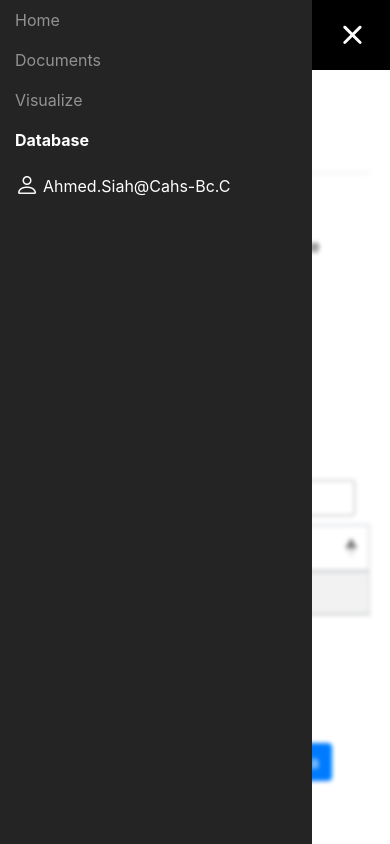
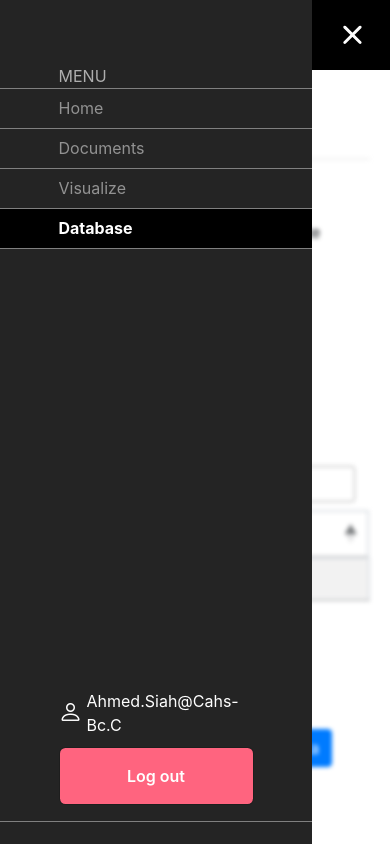
Before and after one commit to garenpham/BC-Centre-for-Aquatic-Health-Sciences, a Flask app: page /display_data in a window 390 px wide, after a click on "Database". Run offline with Flask 2, Linux system fonts and the light colour scheme; a user stored in the database is signed in; data that the repository does not hold is empty; some libraries are stand-ins or nearby versions.

Commit message:
current nav highlight bg

```diff
--- a/app/static/css/style.css
+++ b/app/static/css/style.css
@@ -107,29 +107,38 @@ hr {
 	}
 }
 @media (max-width: 999px) {
+	body.active {
+		overflow: hidden;
+	}
 	main.active {
 		filter: blur(2px);
 	}
 
 	.container {
-		padding-inline: 1.24rem 1.24rem;
+		padding-inline: 1.28rem 1.28rem;
 	}
 	.mb-10 {
 		margin-bottom: 2.4rem;
 	}
 	.dropdown-menu {
 		border-radius: 0.4rem;
+		display: block;
 	}
 	.navbar-collapse {
 		position: fixed;
+		display: flex;
+		flex-direction: column;
+		padding-top: 4rem;
+		background-color: #242424;
 		top: 0px;
 		left: 0;
-		padding-left: 15px;
-		padding-right: 15px;
-		padding-bottom: 15px;
-		width: 80%;
+		width: 80vw;
 		height: 100%;
 		z-index: 99;
+	}
+
+	.navbar-nav {
+		width: 100%;
 	}
 
 	.navbar-collapse.collapsing {
@@ -137,17 +146,14 @@ hr {
 		transition: height 0s;
 	}
 	.navbar-collapse.active {
-		transition: left 300ms ease-out;
+		transition: left 280ms ease-out;
 	}
 
 	.navbar-collapse.show {
 		left: 0;
-		transition: left 300ms ease-out;
+		transition: left 280ms ease-out;
 	}
 
-	#navbarNav {
-		background-color: #242424;
-	}
 	#closeIcon {
 		-webkit-text-stroke: 1.4px;
 		font-size: 1.4rem;
@@ -155,6 +161,27 @@ hr {
 		left: 87.5%;
 	}
 	#closeIcon.active {
-		visibility: visible !important;
+		display: block !important;
+	}
+	.nav-item {
+		width: 50vw;
+		margin: auto;
+	}
+
+	#menu .nav-item::after {
+		content: "";
+		display: block;
+		position: absolute;
+		width: 80vw;
+		left: 0;
+		border-bottom: 1px solid grey;
+	}
+
+	#dropdownBtn {
+		border-bottom: 1px solid grey;
+		margin-bottom: 1.4rem;
+	}
+	#dropdownBtn {
+		padding-bottom: 1rem;
 	}
 }
--- a/app/static/js/app.js
+++ b/app/static/js/app.js
@@ -1,24 +1,24 @@
 function highlight() {
 	var pageurl = location.href;
 	var navlinks = document.getElementsByTagName("a");
-	var dropdownNav = document.getElementById("dropdownNav");
 	var navSmTitle = document.getElementById("navSmTitle");
+	var navBg = document.getElementsByClassName("nav-bg");
 
 	for (i = 0; i < navlinks.length; i++) {
 		var currentPage = navlinks.item(i);
 		if (currentPage.href == pageurl) {
+			currentPage.style.color = "white";
+			navSmTitle.innerHTML = currentPage.innerHTML;
+			navBg.item(i).style.backgroundColor = "black";
 			if (
 				!/Android|webOS|iPhone|iPad|iPod|BlackBerry/i.test(navigator.userAgent)
 			) {
 				// what you want to run in desktop
 				currentPage.style.fontWeight = "bold";
-				currentPage.style.color = "white";
 			} else {
 				// mobile
-				currentPage.style.color = "white";
-				dropdownNav.setAttribute("style", "display: block");
-				navSmTitle.innerHTML = currentPage.innerHTML;
 			}
+		} else {
 		}
 	}
 }
@@ -28,14 +28,18 @@ window.onload = highlight;
 var navbar_toggler = document.querySelector(".navbar-toggler");
 var closeIcon = document.getElementById("closeIcon");
 var main = document.querySelector("main");
+var body = document.querySelector("body");
 var navCollapse = document.querySelector(".navbar-collapse");
 
 navbar_toggler.addEventListener("click", function () {
 	closeIcon.classList.toggle("active");
 	if (closeIcon.classList.contains("active")) {
 		navCollapse.classList.remove("active");
+		main.classList.add("active");
+		body.classList.add("active");
 	} else {
 		navCollapse.classList.add("active");
+		main.classList.remove("active");
+		body.classList.add("active");
 	}
-	main.classList.toggle("active");
 });
--- a/app/templates/public/about.html
+++ b/app/templates/public/about.html
@@ -24,7 +24,7 @@ endblock %} {% block main %}
 <div class="container">
 	<div class="row">
 		<div class="col">
-			<h3 class="fw-700 mb-10">About this project</h3>
+			<h3 class="fw-700 mb-lg-10 mb-4">About this project</h3>
 
 			<p>
 				In British Columbia, salmon reared in a hatchery setting are exposed to
--- a/app/templates/public/templates/public_template.html
+++ b/app/templates/public/templates/public_template.html
@@ -36,7 +36,7 @@
 
 	<body>
 		<nav
-			class="navbar navbar-expand-lg navbar-dark bg-black mb-10 p-lg-4 py-3 d-flex"
+			class="navbar navbar-expand-lg navbar-dark bg-black mb-lg-10 mb-4 p-lg-4 py-3 d-flex"
 		>
 			<button
 				class="navbar-toggler container text-black justify-content-between text-white fw-600"
@@ -52,7 +52,7 @@
 					<span id="navSmTitle"></span>
 				</div>
 
-				<i id="closeIcon" class="bi bi-x-lg" style="visibility: hidden"></i>
+				<i id="closeIcon" class="bi bi-x-lg" style="display: none"></i>
 			</button>
 			<div class="container">
 				<div
@@ -60,26 +60,29 @@
 					id="navbarNav"
 				>
 					<ul class="navbar-nav" id="menu">
-						<li class="nav-item mr-4">
-							<a class="nav-link text-gray" href="/about">Home</a>
-						</li>
-						<li class="nav-item mr-4">
+						<li class="d-lg-none nav-item text-gray text-uppercase">Menu</li>
+						<div class="nav-bg">
+							<li class="nav-item mr-lg-4">
+								<a class="nav-link text-gray" href="/about">Home</a>
+							</li>
+						</div>
+						<div class="nav-bg"><li class="nav-item mr-lg-4">
 							<a class="nav-link text-gray" href="/documents">Documents</a>
-						</li>
-						<li class="nav-item mr-4">
+						</li></div>
+						<div class="nav-bg"><li class="nav-item mr-lg-4">
 							<a class="nav-link text-gray" href="/visualization">Visualize</a>
-						</li>
-						<li class="nav-item mr-4">
+						</li></div>
+						<div class="nav-bg"><li class="nav-item mr-lg-4">
 							<a class="nav-link text-gray" href="/display_data">Database</a>
-						</li>
+						</li></div>
 						{% if current_user.role == 'admin' %}
-						<li class="nav-item mr-4">
+						<div class="nav-bg"><li class="nav-item mr-lg-4">
 							<a class="nav-link text-gray" href="/metadata">Update metadata</a>
-						</li>
-						<li class="nav-item mr-4">
+						</li></div>
+						<div class="nav-bg"><li class="nav-item mr-lg-4">
 							<a class="nav-link text-gray" href="/upload-file"
 								>Upload sample</a
-							>
+							></div>
 						</li>
 						{% endif %}
 					</ul>
```
